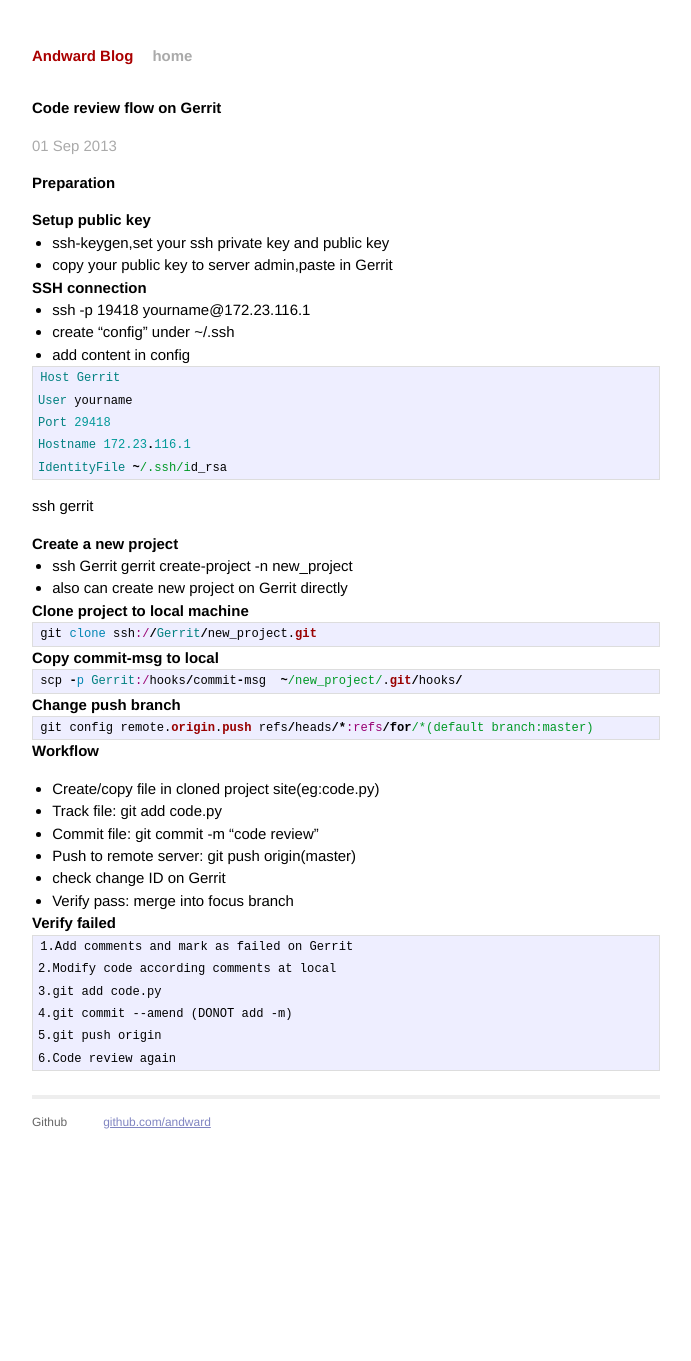
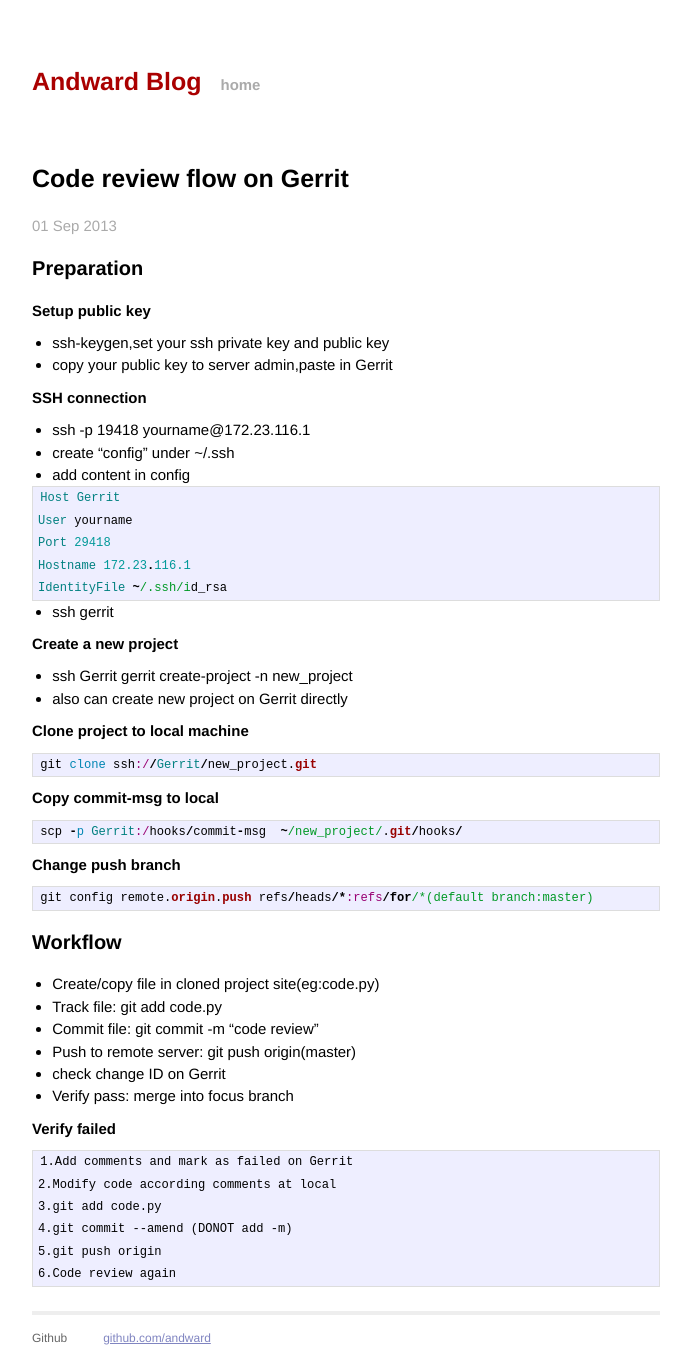
Before and after one commit to andward/andward.github.io, a Jekyll site: the page built from _posts/2013-9-1-Code-review-flow-on-Gerrit.markdown, in a window 1280 px wide. Shown: the whole page, without its empty margins (294-985 px from the left). Built offline with Jekyll 4.4.1, drawn with Linux system fonts in a browser that asks for light colours; Markdown is read by kramdown in place of the engine named in the settings; before the commit the page ends 1145 px from its top, so only the background shows below that.

Commit message:
refactor font style

```diff
--- a/_layouts/post.html
+++ b/_layouts/post.html
@@ -1,7 +1,7 @@
 ---
 layout: default
 ---
-<h2>{{ page.title }}</h2>
+<h1>{{ page.title }}</h1>
 <p class="meta">{{ page.date | date_to_string }}</p>
 
 <div class="post">
--- a/_posts/2013-9-1-Code-review-flow-on-Gerrit.markdown
+++ b/_posts/2013-9-1-Code-review-flow-on-Gerrit.markdown
@@ -6,14 +6,14 @@
 ---
 
 
-#Preparation
+##Preparation
 
-##Setup public key
+###Setup public key
 
 - ssh-keygen,set your ssh private key and public key
 - copy your public key to server admin,paste in Gerrit
 
-##SSH connection
+###SSH connection
 
 - ssh -p 19418 yourname@172.23.116.1
 - create “config” under ~/.ssh
@@ -26,33 +26,32 @@
 Hostname 172.23.116.1
 IdentityFile ~/.ssh/id_rsa
 {% endhighlight %}
+- ssh gerrit
 
-ssh gerrit
-
-##Create a new project
+###Create a new project
 
 - ssh Gerrit gerrit create-project -n new_project
 - also can create new project on Gerrit directly
 
-##Clone project to local machine
+###Clone project to local machine
 
 {% highlight ruby %}
 git clone ssh://Gerrit/new_project.git
 {% endhighlight %}
 
-##Copy commit-msg to local
+###Copy commit-msg to local
 
 {% highlight ruby %}
 scp -p Gerrit:/hooks/commit-msg  ~/new_project/.git/hooks/
 {% endhighlight %}
 
-##Change push branch
+###Change push branch
 
 {% highlight ruby %}
 git config remote.origin.push refs/heads/*:refs/for/*(default branch:master)
 {% endhighlight %}
 
-#Workflow
+##Workflow
 
 - Create/copy file in cloned project site(eg:code.py)
 - Track file: git add code.py
@@ -61,7 +60,7 @@
 - check change ID on Gerrit
 - Verify pass: merge into focus branch
 
-##Verify failed
+###Verify failed
     1.Add comments and mark as failed on Gerrit
     2.Modify code according comments at local
     3.git add code.py
--- a/css/main.css
+++ b/css/main.css
@@ -19,10 +19,23 @@
   text-align: center;
 }
 
-h1, h2, h3, h4, h5, h6 {
+h3, h4, h5, h6 {
   font-size: 100%; }
 
-h1 { margin-bottom: 1em; }
+h2 {
+  font-size: 20px;
+  margin: 1em 0;
+}
+
+h3 {
+  margin: 10px 0;
+}
+
+h1 {
+  font-size: 25px;
+  margin: 1em 0;
+}
+
 p { margin: 1em 0; }
 
 a         { color: #00a; }
--- a/index.html
+++ b/index.html
@@ -4,7 +4,7 @@
 ---
 
 <div id="home">
-  <h1>Andward Blog</h1>
+  <h3>Articles</h3>
   <ul class="posts">
     {% for post in site.posts %}
       <li><span>{{ post.date | date_to_string }}</span> &raquo; <a href="{{ post.url }}">{{ post.title }}</a></li>
```
